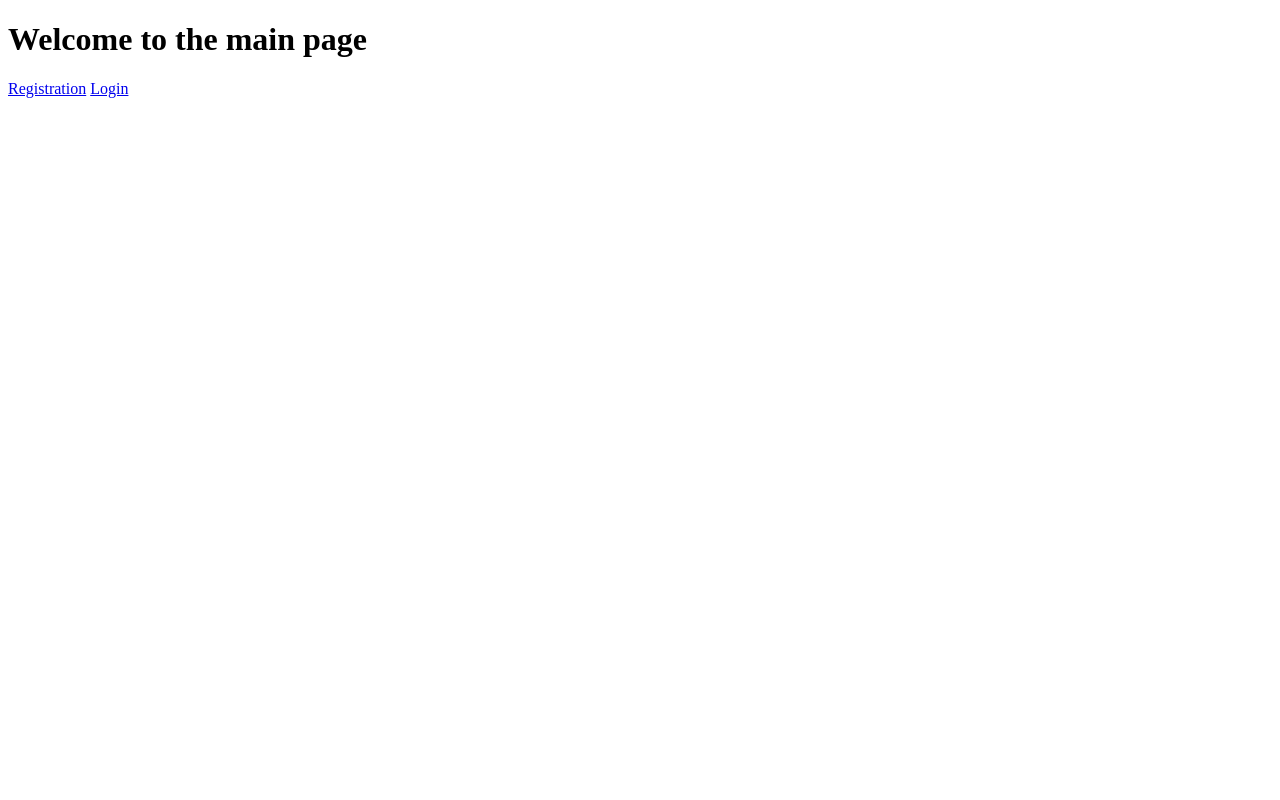
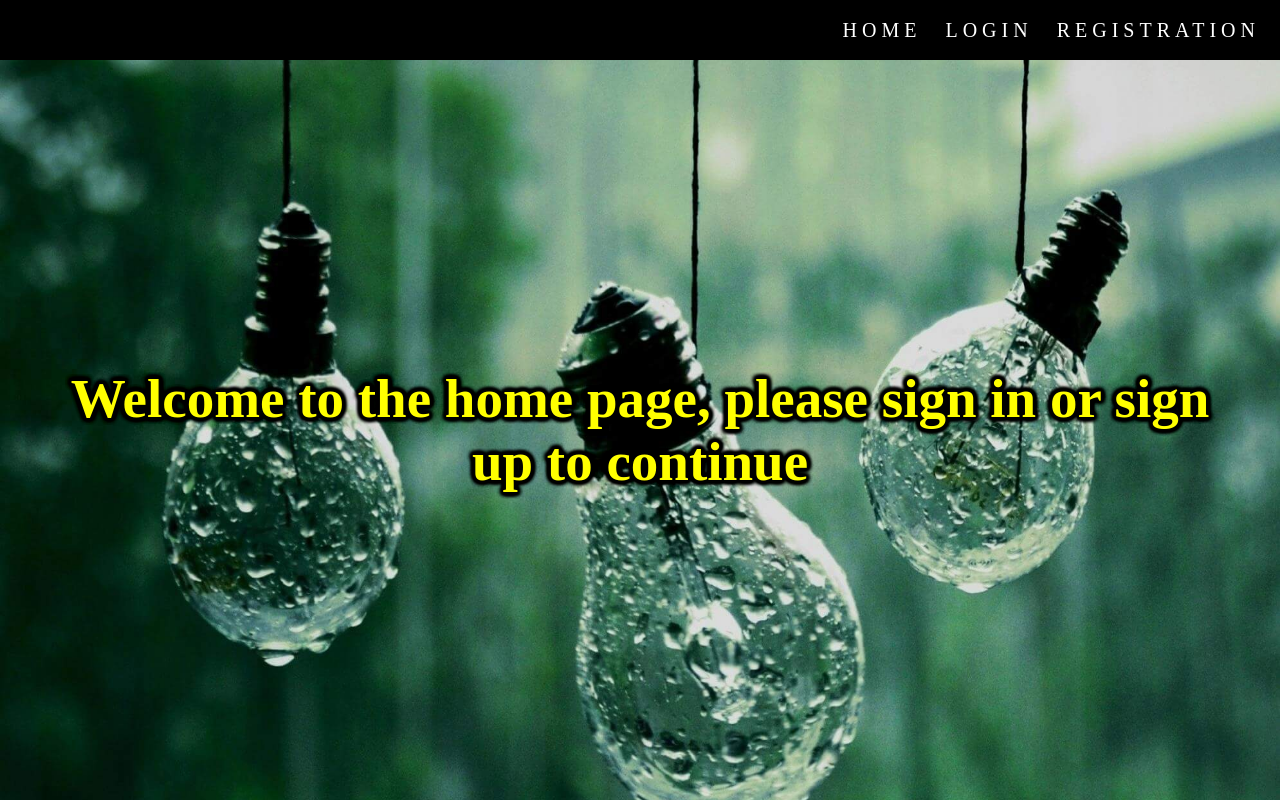
Before and after one commit to komarnitskyi/auth-team, a website: page index.html in a window 1280 px wide. Drawn offline with Linux system fonts and the light colour scheme.

Commit message:
added style index.html

```diff
--- a/index.html
+++ b/index.html
@@ -6,13 +6,19 @@
    <meta name="viewport" content="width=device-width, initial-scale=1.0">
    <meta http-equiv="X-UA-Compatible" content="ie=edge">
    <title>Main page</title>
+   <link rel="stylesheet" href="./static/css/styles.css">
 </head>
 
 <body>
-   <h1>Welcome to the main page</h1>
-   <div class="buttons">
-      <a href="/registration">Registration</a>
-      <a href="/login">Login</a>
+   <header>
+      <div class="menu">
+         <a href="/">Home</a>
+         <a href="/login">Login</a>
+         <a href="/registration">Registration</a>
+      </div>
+   </header>
+   <div class="container">
+      <h1>Welcome to the home page, please sign in or sign up to continue</h1>
    </div>
 </body>
 
--- a/static/css/styles.css
+++ b/static/css/styles.css
@@ -12,19 +12,73 @@ body {
    background-size: cover;
 }
 
+header {
+   display: flex;
+   justify-content: flex-end;
+   align-items: center;
+   height: 60px;
+   width: 100%;
+   background-color: #000;
+}
+
+header a {
+   text-transform: uppercase;
+   letter-spacing: 5px;
+   text-decoration: none;
+   font-size: 20px;
+   color: #fff;
+   margin-right: 20px;
+}
+
+header a:hover {
+   color: yellow;
+}
+
 .container {
    display: flex;
    justify-content: center;
    align-items: center;
    max-width: 1200px;
-   height: 100vh;
+   height: calc(100vh - 60px);
    width: 100%;
    margin: 0 auto;
+}
+
+.container h1 {
+   text-align: center;
+   font-size: 55px;
+   color: yellow;
+   text-shadow:
+      -0 -2px 4px #000000,
+      0 -2px 4px #000000,
+      -0 2px 4px #000000,
+      0 2px 4px #000000,
+      -2px -0 4px #000000,
+      2px -0 4px #000000,
+      -2px 0 4px #000000,
+      2px 0 4px #000000,
+      -1px -2px 4px #000000,
+      1px -2px 4px #000000,
+      -1px 2px 4px #000000,
+      1px 2px 4px #000000,
+      -2px -1px 4px #000000,
+      2px -1px 4px #000000,
+      -2px 1px 4px #000000,
+      2px 1px 4px #000000,
+      -2px -2px 4px #000000,
+      2px -2px 4px #000000,
+      -2px 2px 4px #000000,
+      2px 2px 4px #000000,
+      -2px -2px 4px #000000,
+      2px -2px 4px #000000,
+      -2px 2px 4px #000000,
+      2px 2px 4px #000000;
 }
 
 .form {
    background-color: #f0f0f0;
    box-sizing: border-box;
+   width: 400px;
    padding: 20px;
    border: 3px solid #000;
    border-radius: 40px;
@@ -50,6 +104,8 @@ input {
    border-radius: 20px;
    margin-bottom: 20px;
    text-align: center;
+   color: rgb(18, 177, 124);
+
 }
 
 input:focus {
@@ -58,6 +114,7 @@ input:focus {
 
 input::placeholder {
    color: #000;
+   font-size: 16px;
    text-align: center;
    letter-spacing: 5px;
 }
@@ -65,14 +122,20 @@ input::placeholder {
 input:focus::placeholder {
    color: rgb(18, 177, 124);
    letter-spacing: 5px;
+}
 
+input[type='text'],
+input[type='password'] {
+   width: 300px;
+   font-size: 18px;
 }
 
 input[type='submit'] {
    background-color: #000;
    color: #fff;
-   /* width: 70px; */
    padding: 10px;
+   text-transform: uppercase;
+   letter-spacing: 5px;
    cursor: pointer;
    margin-bottom: 0;
    border: none;
@@ -81,8 +144,6 @@ input[type='submit'] {
 }
 
 input[type='submit']:hover {
-   background-color: #fff;
-   color: #000;
+   color: yellow;
    transition: .4s ease;
-   /* border-radius: 10px; */
 }
--- a/static/scripts/script.js
+++ /dev/null
@@ -1,5 +0,0 @@
-// const loginBtn = document.querySelector('#login-btn');
-
-// loginBtn.addEventListener('click', e => {
-//     e.preventDefault();
-// });
```
Also changed, not shown: views/login.html (+11 -3 lines), views/registration.html (+14 -5 lines), 2 other files.
